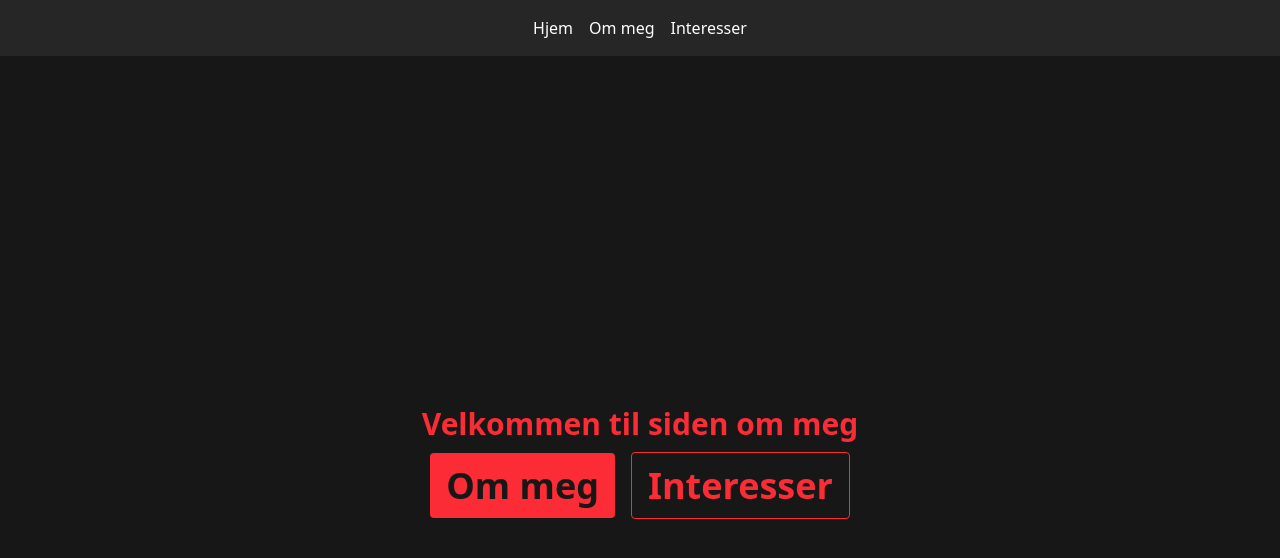
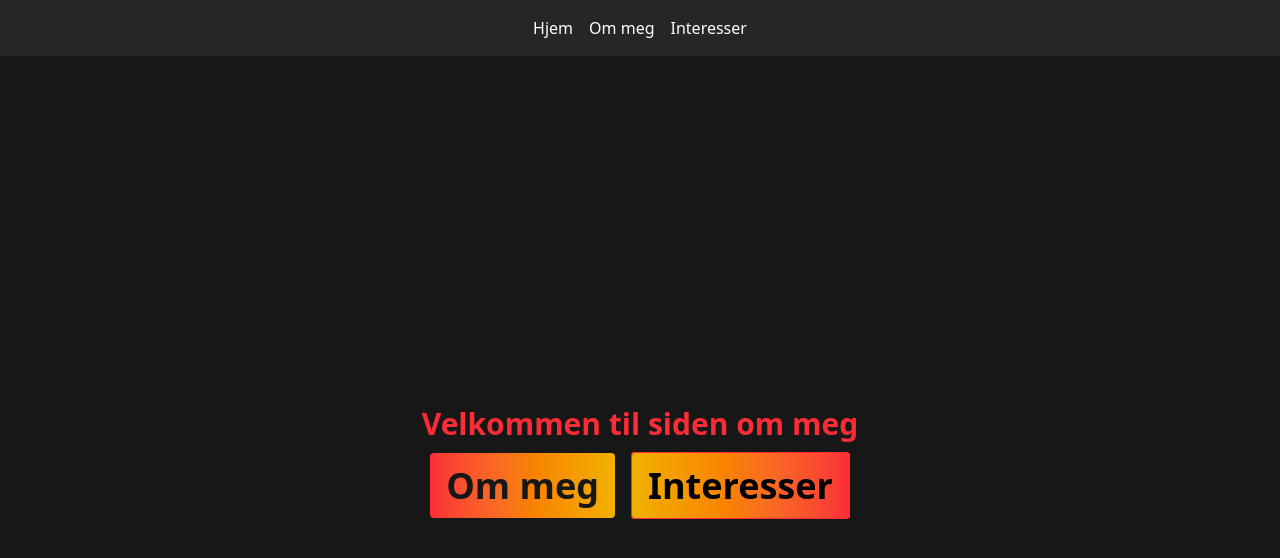
Before and after one commit to Toorq91/Prosjekter, a Vue app in the folder Meg/: page / in a window 1280 px wide. Shown: the top 558 px of the page. Built offline with nearby package versions, Linux system fonts and the light colour scheme; the HTML template or start-up script is replaced by a standard one.

Commit message:
ny style

```diff
--- a/Meg/src/views/InterestsPage.vue
+++ b/Meg/src/views/InterestsPage.vue
@@ -3,12 +3,12 @@
     <h1 class="text-6xl font-bold text-red-500">Mine interesser</h1>
     <ul class="text-2xl mt-4 list-disc border-6 border-red-500">
       <ul>
-        <li class="border-2 border-red-500 text-4xl text-green-600">
+        <li class="px-4 py-2 bg-gradient-to-tr from-red-500 to-yellow-500 text-neutral-900 text-4xl font-semibold">
           <RouterLink to="/discgolf" class="block px-4 py-2 hover:text-red-400 transition">
           🥏 Disc golf
         </RouterLink>
       </li>
-        <li class="border-2 border-red-500 text-4xl text-green-600">
+        <li class="px-4 py-2 bg-gradient-to-bl from-red-500 to-yellow-500 text-neutral-900 text-4xl font-semibold">
           <RouterLink to="/tv" class="block px-4 py-2 hover:text-red-400 transition">
           📺 TV series/Movies/Anime
         </RouterLink>
--- a/Meg/src/views/aboutPage.vue
+++ b/Meg/src/views/aboutPage.vue
@@ -1,6 +1,6 @@
 <template>
   <div class="flex flex-col items-center justify-center min-h-screen bg-neutral-900 text-center">
-    <h1 class="text-6xl font-bold text-red-500 ">Om meg</h1>
+    <h1 class="underline text-6xl font-bold text-red-500 ">Om meg:</h1>
     <p class="mt-2 text-white font-bold">Test asefopuhsregousrg</p>
   </div>
 </template>
--- a/Meg/src/views/homePage.vue
+++ b/Meg/src/views/homePage.vue
@@ -2,8 +2,8 @@
   <div class="flex flex-col items-center justify-center min-h-screen bg-neutral-900 text-center">
     <h1 class="text-3xl font-bold mb-6 text-red-500">Velkommen til siden om meg</h1>
     <div class="space-x-4">
-      <RouterLink to="/about" class="px-4 py-2 bg-red-500 text-neutral-900 rounded text-4xl font-semibold">Om meg</RouterLink>
-      <RouterLink to="/interests" class="px-4 py-2  bg-neutral-900 text-red-500 rounded text-4xl font-semibold border border-red-500">Interesser</RouterLink>
+      <RouterLink to="/about" class="px-4 py-2 bg-gradient-to-r from-red-500 to-yellow-500 text-neutral-900 rounded text-4xl font-semibold">Om meg</RouterLink>
+      <RouterLink to="/interests" class="px-4 py-2 bg-gradient-to-l from-red-500 to-yellow-500 text-netural-900 rounded text-4xl font-semibold border border-red-500">Interesser</RouterLink>
     </div>
   </div>
 </template>
```
